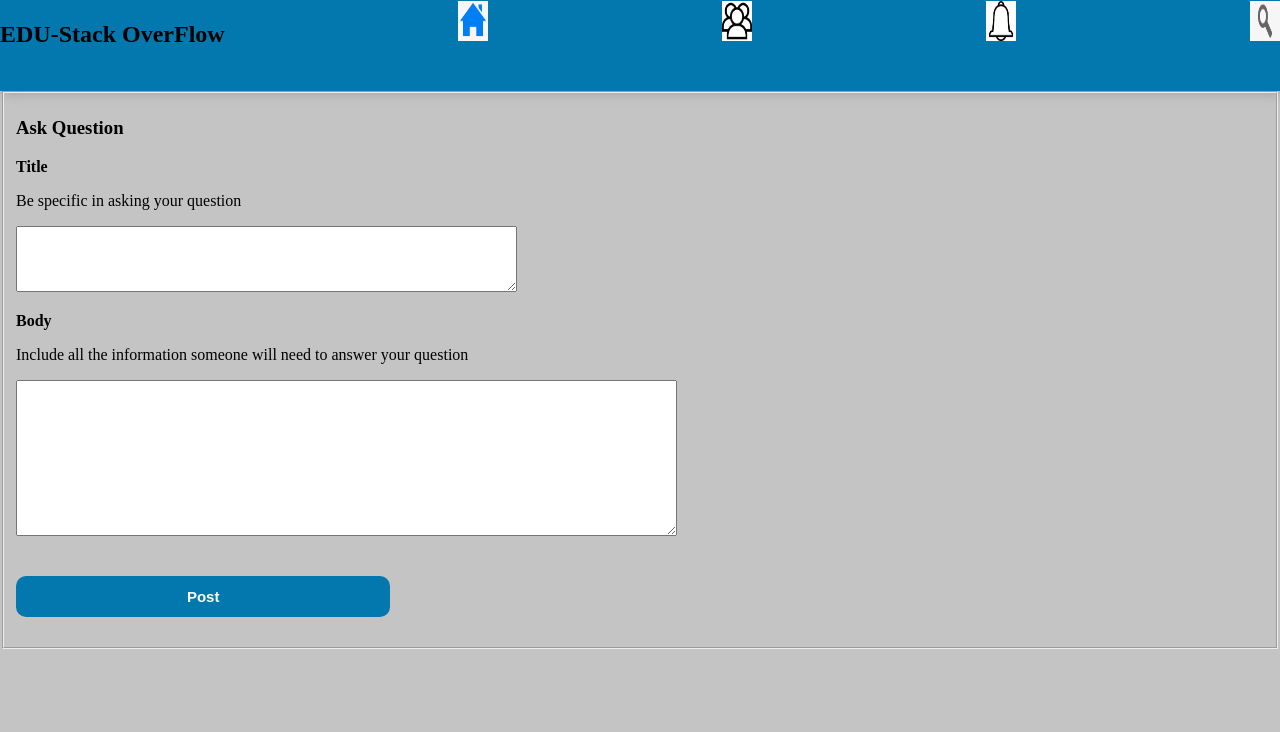
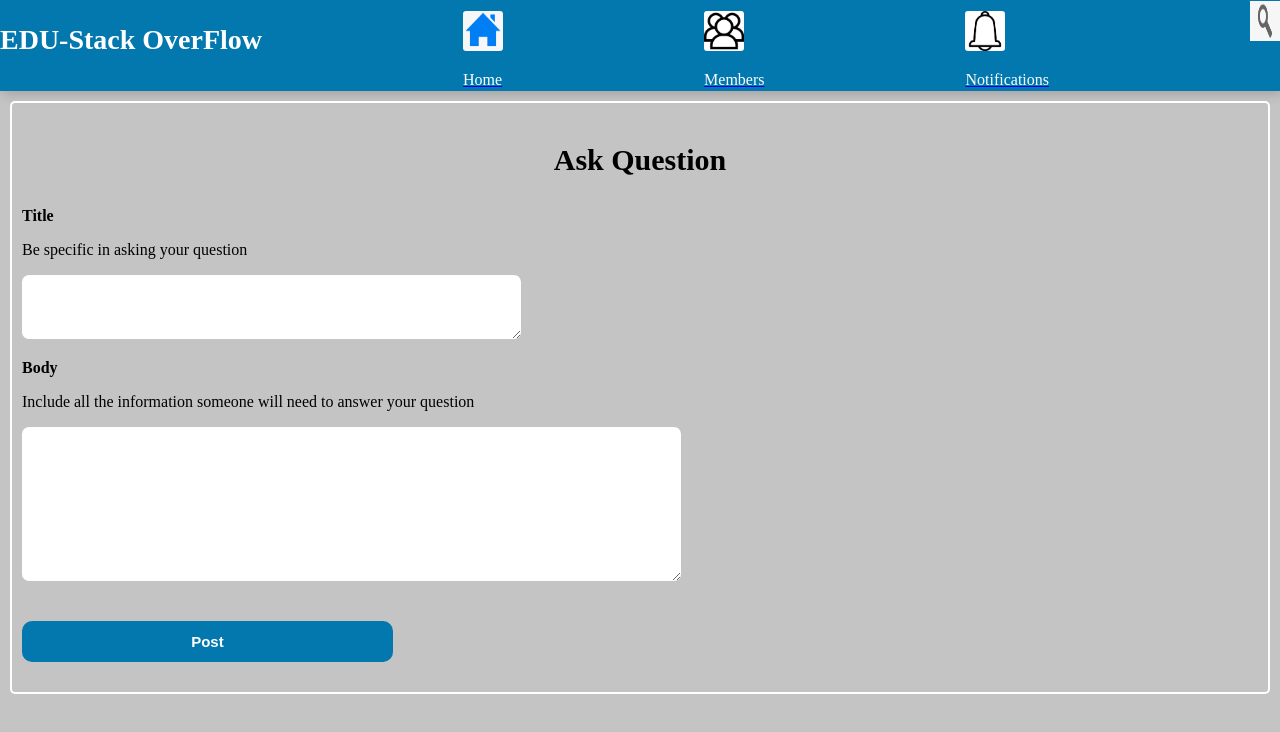
Before and after one commit to outboxafrica/edu_prepviii_exodus, a plain HTML site: page html/ask.html in a window 1280 px wide. Drawn offline with Linux system fonts and the light colour scheme.

Commit message:
added styling on the nav bar

```diff
--- a/css/style.css
+++ b/css/style.css
@@ -133,6 +133,53 @@ input[type=text], input[type=password] {
 
 }
 
+.logo h1{
+   color: white;
+   font-size: 28px;
+}
+
 a:hoover{
    background-color: black;
 }
+
+ fieldset{
+    border-radius: 5px;
+    padding: 10px 10px 10px 10px;
+    margin: 10px 10px 10px 10px;
+    border: 2px solid;
+    border-color: white;
+ }
+
+ fieldset h3{
+    text-align: center;
+    font-size: 30px;
+ }
+
+ textarea{
+    border-radius: 7px;
+    outline: none;
+    border: none;
+ }
+
+ .img-with-text {
+   text-align: justify;
+   width: [width of img];
+}
+
+.image-with-text img{
+   margin-top: 10px;
+   border-radius: 3px;
+}
+
+.image-with-text a p:nth-child(1), p:nth-child(2), p:nth-child(3) {
+   color: white;
+
+}
+
+.title-container p{
+   color: black;
+}
+
+.description-container p{
+   color: black;
+}
--- a/html/ask.html
+++ b/html/ask.html
@@ -13,10 +13,21 @@
                 EDU-Stack OverFlow
             </h1>
         </div>
+        <div class="image-with-text">
 
-       <a href="#"> <img src="../images/home.png" alt="icon of image logo" width="30px" height="40px"></a>
-       <a href=""> <img src="../images/pp.png" alt="icon of a group of people" width="30px" height="40px"></a>
-       <a href=""> <img src="../images/not.png" alt="icon of notification" width="30px" height="40px"></a>
+         <img src="../images/home.png" alt="icon of image logo" width="40px" height="40px">
+         <a href="#"> <p>Home</p></a>
+       </div>
+
+       <div class="image-with-text">
+        <img src="../images/pp.png" alt="icon of a group of people" width="40px" height="40px">
+         <a href="#"><p>Members</p></a>
+       </div>
+
+       <div class="image-with-text">
+        <img src="../images/not.png" alt="icon of notification" width="40px" height="40px">
+         <a href="#"><p>Notifications</p></a>
+       </div>
         <img src="../images/s.png" alt="search icon" width="30px" height="40px">
     </nav>
 
```
